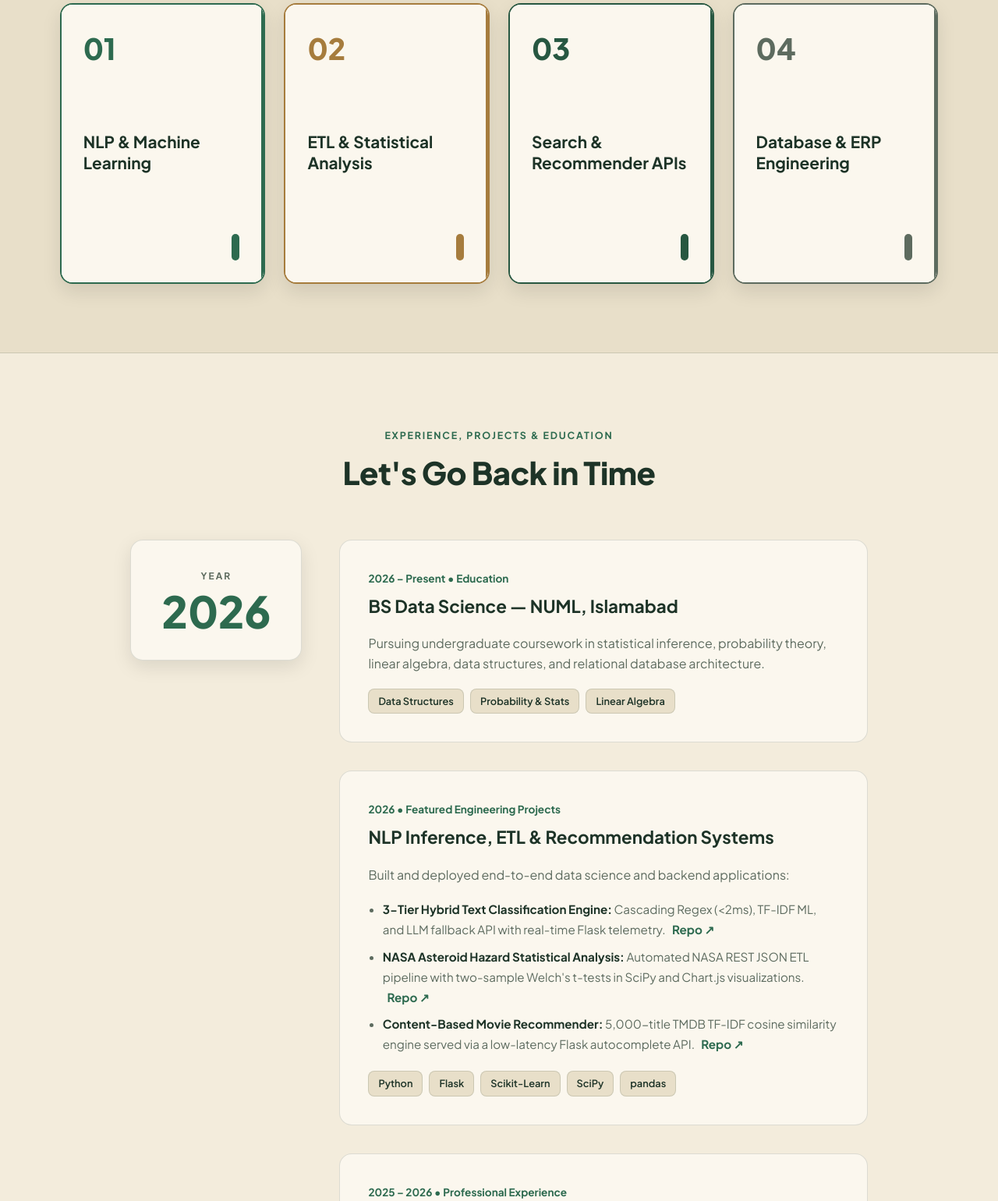
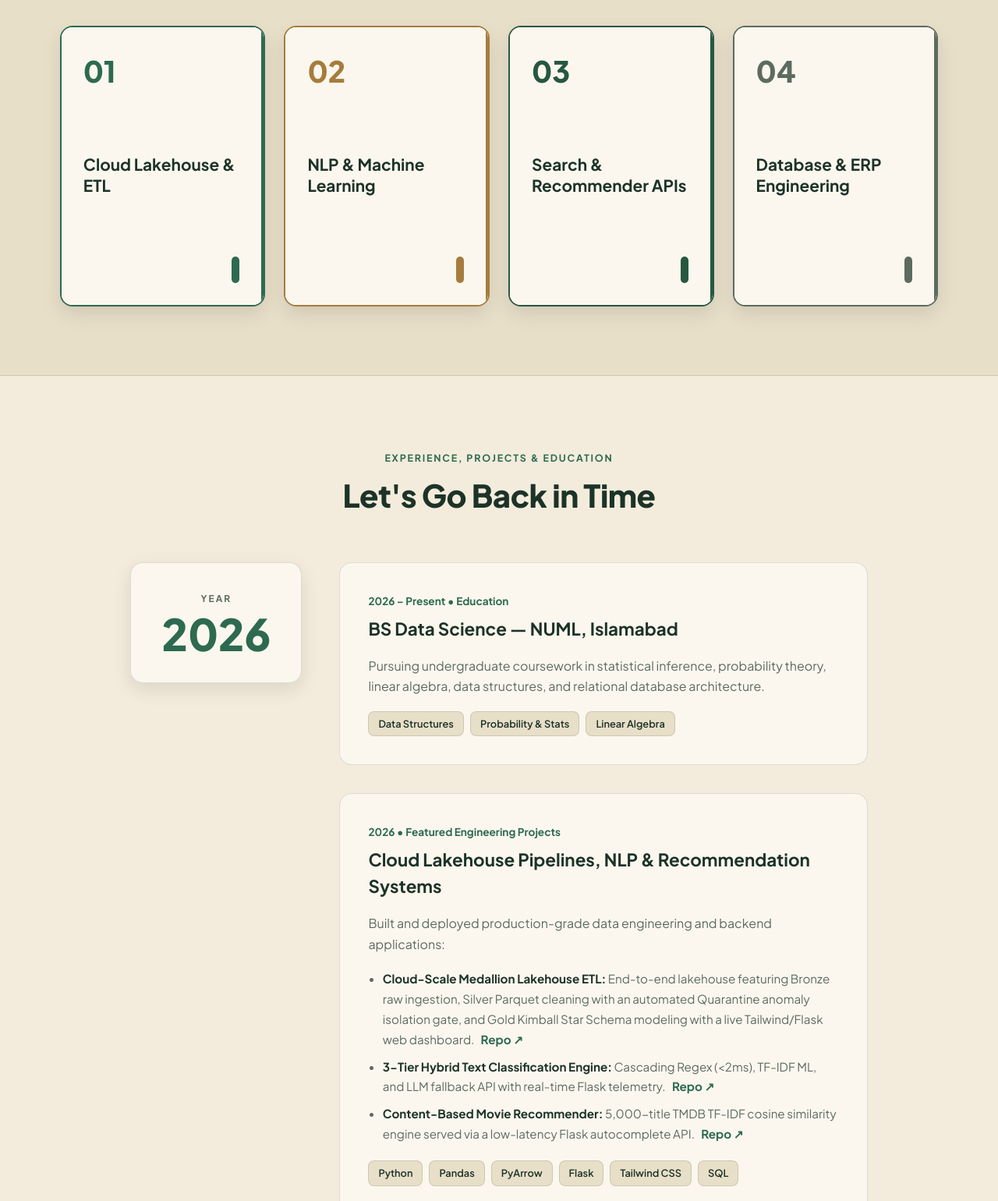
Before and after one commit to zanishcodes7/zanishcodes7.github.io, a plain HTML site: page index.html in a window 1280 px wide. Shown: the part 1098-2638 px from the top of the page at 78% size. Drawn offline with Linux system fonts and the light colour scheme.

```diff
--- a/index.html
+++ b/index.html
@@ -3,8 +3,8 @@
 <head>
   <meta charset="UTF-8" />
   <meta name="viewport" content="width=device-width, initial-scale=1.0" />
-  <title>Zanish Rohail | Data Scientist & Python Engineer</title>
-  <meta name="description" content="Zanish Rohail, Data Scientist and Python Engineer. NLP pipelines, statistical analysis, Flask APIs, and PostgreSQL systems." />
+  <title>Zanish Rohail | Data Engineer & Python Developer</title>
+  <meta name="description" content="Zanish Rohail, Data Engineer and Python Developer. Cloud-scale Medallion lakehouse pipelines, automated data quality quarantine engines, Flask web portals, and PostgreSQL database architecture." />
   <link rel="preconnect" href="https://fonts.googleapis.com">
   <link rel="preconnect" href="https://fonts.gstatic.com" crossorigin>
   <link href="https://fonts.googleapis.com/css2?family=Instrument+Serif:ital@0;1&family=Plus+Jakarta+Sans:wght@400;500;600;700;800&display=swap" rel="stylesheet">
@@ -36,13 +36,13 @@
         <div class="flap-wrapper" id="flap-trigger" title="Click to flip role">
           <div class="flap-card" id="role-card">
             <div class="flap-hinge"></div>
-            <span id="role-text">Data Scientist</span>
+            <span id="role-text">Data Engineer</span>
           </div>
           <span class="flap-hint">↻ Auto-cycling • Click card to flip</span>
         </div>
 
         <p class="hero-sub">
-          Specializing in relational PostgreSQL modeling, production Flask APIs, NLP inference pipelines, and statistical analytics.
+          Specializing in cloud-scale Medallion lakehouse architectures, automated ETL data quality validation, Parquet storage, and robust Flask backend systems.
         </p>
 
         <div class="hero-cta">
@@ -62,7 +62,28 @@
     </div>
 
     <div class="doors-grid">
-      <!-- Door 1: NLP & ML -->
+      <!-- Door 1: Cloud Medallion Lakehouse ETL -->
+      <div class="door-wrapper" data-project="lakehouse">
+        <div class="door-frame">
+          <div class="door-interior">
+            <span class="badge">Data Engineering</span>
+            <h3>Medallion Lakehouse ETL</h3>
+            <ul>
+              <li>Bronze raw immutable landing zone</li>
+              <li>Silver Parquet &amp; quarantine gate</li>
+              <li>Gold Kimball Star Schema modeling</li>
+            </ul>
+            <span class="click-hint">Click to inspect →</span>
+          </div>
+          <div class="door-leaf">
+            <span class="door-number">01</span>
+            <h3>Cloud Lakehouse &amp; ETL</h3>
+            <div class="door-handle"></div>
+          </div>
+        </div>
+      </div>
+
+      <!-- Door 2: NLP & ML -->
       <div class="door-wrapper" data-project="nlp">
         <div class="door-frame">
           <div class="door-interior">
@@ -76,29 +97,8 @@
             <span class="click-hint">Click to inspect →</span>
           </div>
           <div class="door-leaf">
-            <span class="door-number">01</span>
+            <span class="door-number">02</span>
             <h3>NLP &amp; Machine Learning</h3>
-            <div class="door-handle"></div>
-          </div>
-        </div>
-      </div>
-
-      <!-- Door 2: ETL & Statistics -->
-      <div class="door-wrapper" data-project="nasa">
-        <div class="door-frame">
-          <div class="door-interior">
-            <span class="badge">ETL &amp; Statistics</span>
-            <h3>NASA Asteroid Analysis</h3>
-            <ul>
-              <li>Live NASA REST JSON ETL</li>
-              <li>SciPy Welch's t-tests</li>
-              <li>Interactive Chart.js UI</li>
-            </ul>
-            <span class="click-hint">Click to inspect →</span>
-          </div>
-          <div class="door-leaf">
-            <span class="door-number">02</span>
-            <h3>ETL &amp; Statistical Analysis</h3>
             <div class="door-handle"></div>
           </div>
         </div>
@@ -190,16 +190,16 @@
         <!-- 2026: Featured Projects -->
         <div class="timeline-card" data-year="2026">
           <span class="card-period">2026 • Featured Engineering Projects</span>
-          <h3>NLP Inference, ETL &amp; Recommendation Systems</h3>
-          <p>Built and deployed end-to-end data science and backend applications:</p>
+          <h3>Cloud Lakehouse Pipelines, NLP &amp; Recommendation Systems</h3>
+          <p>Built and deployed production-grade data engineering and backend applications:</p>
           <ul class="timeline-project-list">
+            <li>
+              <strong>Cloud-Scale Medallion Lakehouse ETL:</strong> End-to-end lakehouse featuring Bronze raw ingestion, Silver Parquet cleaning with an automated Quarantine anomaly isolation gate, and Gold Kimball Star Schema modeling with a live Tailwind/Flask web dashboard.
+              <a href="https://github.com/zanishcodes7/cloud-medallion-pipeline" target="_blank">Repo ↗</a>
+            </li>
             <li>
               <strong>3-Tier Hybrid Text Classification Engine:</strong> Cascading Regex (&lt;2ms), TF-IDF ML, and LLM fallback API with real-time Flask telemetry.
               <a href="https://github.com/zanishcodes7/Text-Classifier-Engine" target="_blank">Repo ↗</a>
-            </li>
-            <li>
-              <strong>NASA Asteroid Hazard Statistical Analysis:</strong> Automated NASA REST JSON ETL pipeline with two-sample Welch's t-tests in SciPy and Chart.js visualizations.
-              <a href="https://github.com/zanishcodes7/nasa-asteroid-hazard-analysis" target="_blank">Repo ↗</a>
             </li>
             <li>
               <strong>Content-Based Movie Recommender:</strong> 5,000-title TMDB TF-IDF cosine similarity engine served via a low-latency Flask autocomplete API.
@@ -207,7 +207,7 @@
             </li>
           </ul>
           <div class="tech-pills">
-            <span>Python</span><span>Flask</span><span>Scikit-Learn</span><span>SciPy</span><span>pandas</span>
+            <span>Python</span><span>Pandas</span><span>PyArrow</span><span>Flask</span><span>Tailwind CSS</span><span>SQL</span>
           </div>
         </div>
 
```
